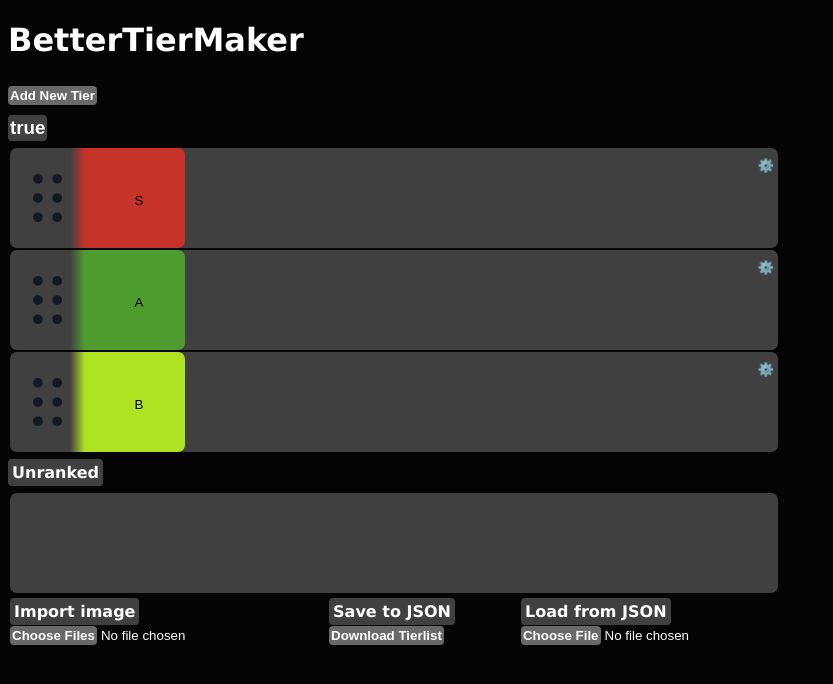
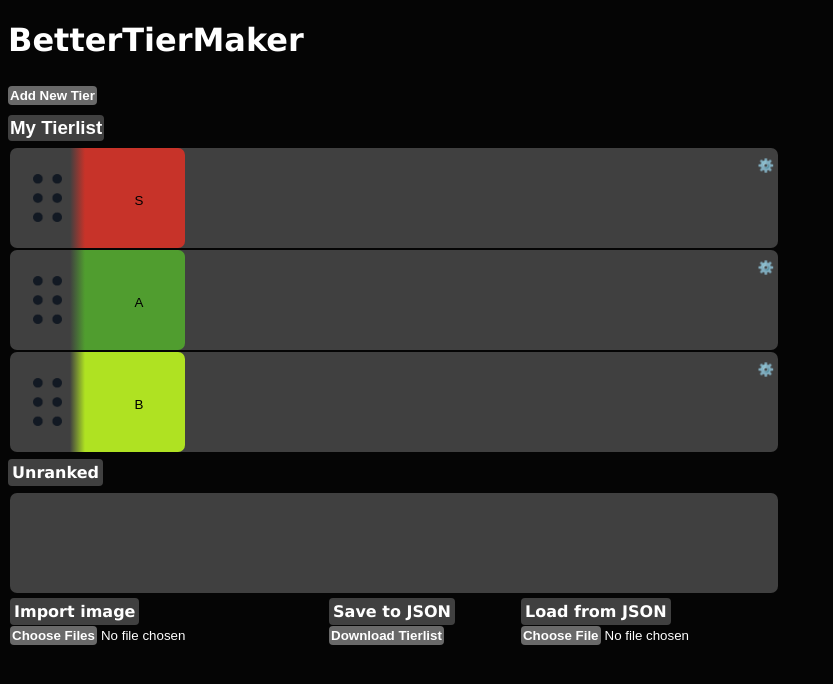
Before and after one commit to jadnf/BetterTiermaker, a React (Create React App) app in the folder front-end/: page / in a window 1280 px wide. Shown: the top 684 px of the page, without its empty margins (0-833 px from the left). Built offline with nearby package versions, Linux system fonts and the light colour scheme.

Commit message:
fixed the title for the tierlist

```diff
--- a/front-end/src/pages/TierlistPage.jsx
+++ b/front-end/src/pages/TierlistPage.jsx
@@ -51,7 +51,7 @@ export default function TierlistPage() {
         <DndContext sensors={sensors} onDragStart={handleDragStart} onDragEnd={handleDragEnd} onDragOver={handleDragOver}>
             <div>
                 <AddNewTier onAdd={addNewTier} />
-                <TierlistContainer tierOrder={tierOrder} tiersData={tiersData} setTiersData={setTiersData} tiers={tiers} itemsData={itemsData} removeTier={removeTier} updateItemLabel={updateItemLabel} deleteItem={deleteItem} name />
+                <TierlistContainer tierOrder={tierOrder} tiersData={tiersData} setTiersData={setTiersData} tiers={tiers} itemsData={itemsData} removeTier={removeTier} updateItemLabel={updateItemLabel} deleteItem={deleteItem} name={name} handleNameChange={(e) => setName(e.target.value)} />
 
                 <DragOverlay>
                     {dragOverlayLogic()}
```
